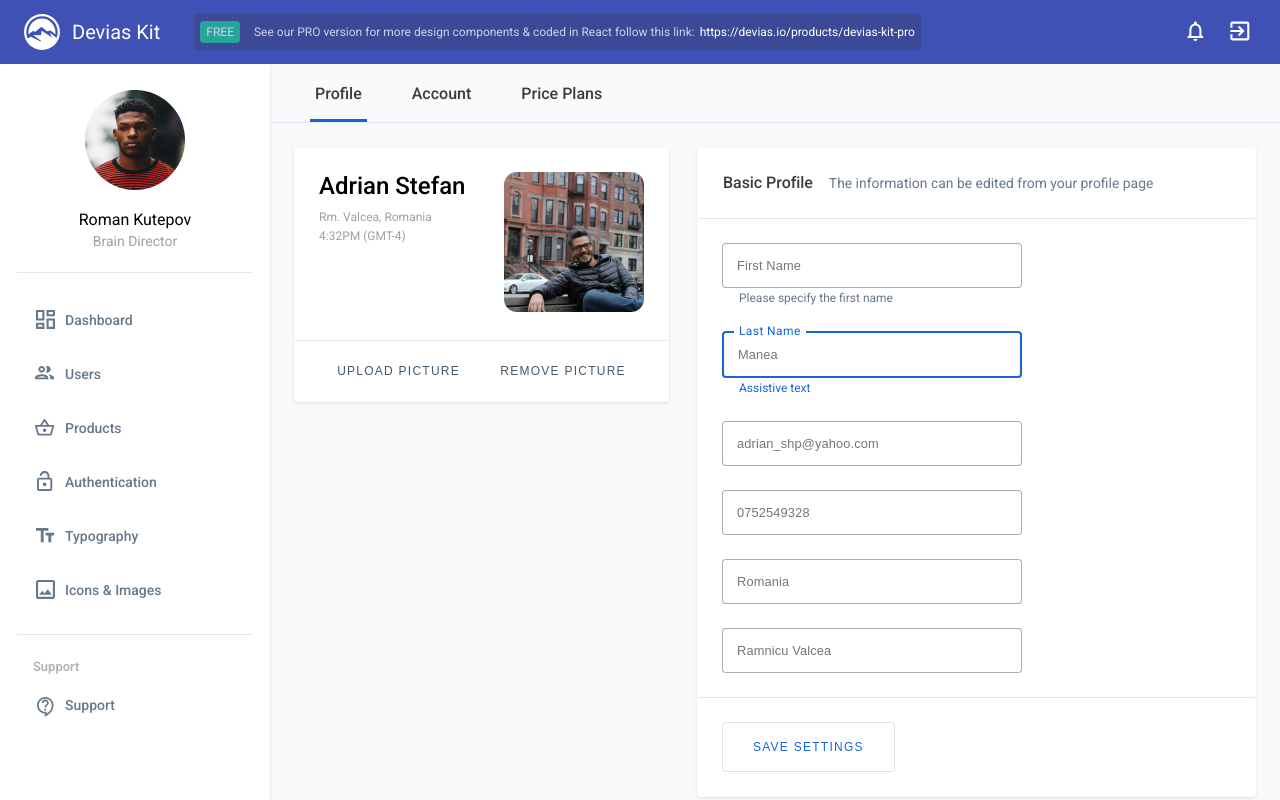
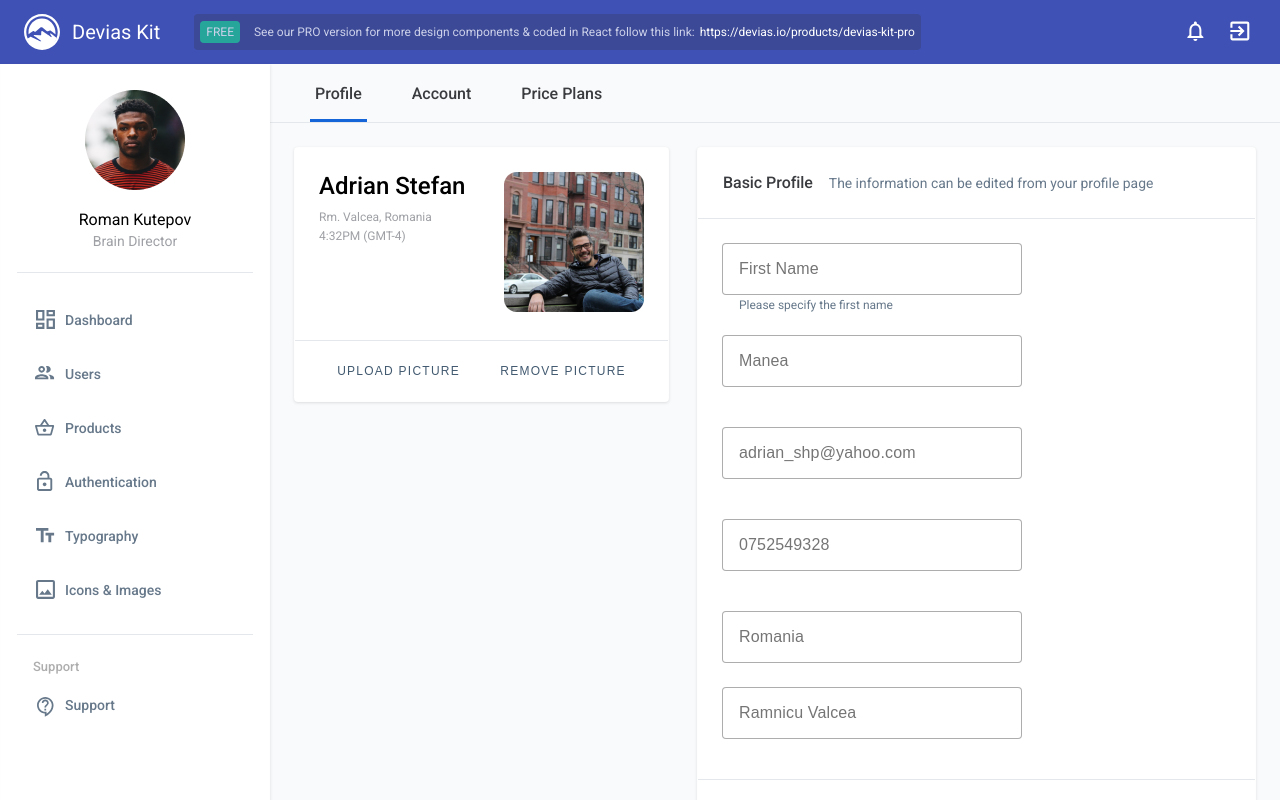
Before and after one commit to istrelkina/test-app, a React (Create React App) app: page / in a window 1280 px wide. Shown: the top 800 px of the page. Built offline with nearby package versions, Linux system fonts and the light colour scheme.

Commit message:
fix: add pseudoelements for input:focus

```diff
--- /dev/null
+++ b/src/components/Input/Input.jsx
@@ -0,0 +1,13 @@
+import style from "./Input.module.scss";
+
+const Input = (props) => {
+  return (
+    // <div className={`${style.field} ${style.field_text}`}>
+    <div className={`${style.field}${props.state ? ` ${style.field_text}` : ""}`}>
+      <input className={style.input} type="text" placeholder={props.name} />
+      <span title={props.title}></span>
+    </div>
+  );
+};
+
+export default Input;
--- /dev/null
+++ b/src/components/Input/Input.module.scss
@@ -0,0 +1,83 @@
+@import "./../scss/var";
+
+.field {
+  position: relative;
+  flex: 0 1 328px;
+  margin-bottom: 40px;
+  &:nth-child(odd) {
+    margin-right: 24px;
+  }
+  &_text::after {
+    content: "Please specify the first name";
+    position: absolute;
+    bottom: -19px;
+    left: 17px;
+    color: $text;
+    font-size: 12px;
+    width: 312px;
+    height: 16px;
+  }
+}
+.input {
+  box-sizing: border-box;
+  width: 328px;
+  letter-spacing: 0.15px;
+  color: rgba(0, 0, 0, 0.6);
+  font-size: 1rem;
+  border: 1px solid rgba(0, 0, 0, 0.32);
+  padding: 16px;
+  border-radius: 4px;
+  position: relative;
+  &:focus {
+    & ~ span::before {
+      content: attr(title);
+      position: absolute;
+      top: -7px;
+      left: 12px;
+      color: $active;
+      background-color: #fff;
+      font-size: 12px;
+      letter-spacing: 0.4px;
+      width: 67px;
+      padding-left: 5px;
+      height: 16px;
+    }
+  }
+  &:focus {
+    & ~ span::after {
+      content: "Assistive text";
+      position: absolute;
+      bottom: -19px;
+      left: 0;
+      right: 0;
+      color: $active;
+      padding-left: 17px;
+      font-size: 12px;
+      width: 312px;
+      height: 16px;
+      background-color: #fff;
+      z-index: 10;
+    }
+  }
+}
+
+@media (max-width: 1640px) {
+  .field:nth-child(5) {
+    margin-bottom: 24px;
+  }
+  .input {
+    width: 300px;
+  }
+}
+
+@media (max-width: 395px) {
+  .field {
+    width: 100%;
+  }
+  .input {
+    width: 100%;
+  }
+  .field:nth-child(odd) {
+    margin-right: 0;
+  }
+}
--- a/src/components/Main/Notifications/Notifications.js
+++ b/src/components/Main/Notifications/Notifications.js
@@ -1,5 +1,5 @@
 import Button from "../../Button/Button";
-import "./Notifications.scss";
+import style from "./Notifications.module.scss";
 
 const Notifications = () => {
   return (
@@ -21,7 +21,6 @@ const Notifications = () => {
             <div className="notif__input notif__text">
               <input className="notif__checkbox" type="checkbox" id="push" name="push" defaultChecked={true} />
               <label htmlFor="push">Push notifications</label>
-              {/* <div className="notif__text">For your mobile or tablet device</div> */}
             </div>
 
             <div className="notif__input">
--- a/src/components/Main/Profile/Profile.js
+++ b/src/components/Main/Profile/Profile.js
@@ -1,32 +1,21 @@
 import Button from "../../Button/Button";
-import "./Profile.scss";
+import Input from "../../Input/Input";
+import style from "./Profile.module.scss";
 
 const Profile = () => {
   return (
-    <div className="profile main-block">
+    <div className="main-block">
       <div className="main-block__title">
         <h3>Basic Profile</h3>
         <div className="h3-desc">The information can be edited from your profile page</div>
       </div>
-      <div className="main-block__fields profile__fields">
-        <div className="profile__field profile__field_text">
-          <input className="profile__input" type="text" placeholder="First Name" />
-        </div>
-        <div className="profile__field profile__field_active">
-          <input className="profile__input profile__input_active" type="text" placeholder="Manea" />
-        </div>
-        <div className="profile__field">
-          <input className="profile__input" type="text" placeholder="adrian_shp@yahoo.com" />
-        </div>
-        <div className="profile__field">
-          <input className="profile__input" type="text" placeholder="0752549328" />
-        </div>
-        <div className="profile__field">
-          <input className="profile__input" type="text" placeholder="Romania" />
-        </div>
-        <div className="profile__field">
-          <input className="profile__input" type="text" placeholder="Ramnicu Valcea" />
-        </div>
+      <div className={`main-block__fields ${style.fields}`}>
+        <Input name="First Name" title="First Name" state="active" />
+        <Input name="Manea" title="Last Name" />
+        <Input name="adrian_shp@yahoo.com" title="Email" />
+        <Input name="0752549328" title="Phone" />
+        <Input name="Romania" title="Country" />
+        <Input name="Ramnicu Valcea" title="Region" />
       </div>
       <Button text="save settings" />
     </div>
--- /dev/null
+++ b/src/components/Main/Profile/Profile.module.scss
@@ -0,0 +1,13 @@
+@import "./.././../../index.scss";
+
+.fields {
+  padding: 24px 24px 0 24px;
+  display: flex;
+  flex-wrap: wrap;
+}
+
+@media (max-width: 395px) {
+  .fields {
+    padding: 16px;
+  }
+}
--- a/src/components/Main/Profile/Profile.scss
+++ /dev/null
@@ -1,94 +0,0 @@
-@import "./.././../../index.scss";
-
-.profile {
-  &__fields {
-    padding: 24px;
-    display: flex;
-    flex-wrap: wrap;
-  }
-  &__input {
-    box-sizing: border-box;
-    width: 328px;
-    letter-spacing: 0.15px;
-    color: rgba(0, 0, 0, 0.6);
-    font-size: 1rem;
-    border: 1px solid rgba(0, 0, 0, 0.32);
-    padding: 16px;
-    border-radius: 4px;
-    &_active {
-      border: 2px solid $active;
-    }
-  }
-  &__field {
-    position: relative;
-    flex: 0 1 328px;
-    &:nth-child(1),
-    &:nth-child(2) {
-      margin-bottom: 43px;
-    }
-    &:nth-child(3),
-    &:nth-child(4) {
-      margin-bottom: 24px;
-    }
-    &:nth-child(odd) {
-      margin-right: 24px;
-    }
-    &_text::after {
-      content: "Please specify the first name";
-      position: absolute;
-      bottom: -19px;
-      left: 17px;
-      color: $text;
-      font-size: 12px;
-      width: 312px;
-      height: 16px;
-    }
-    &_active::before {
-      position: absolute;
-      content: "Last Name";
-      top: -7px;
-      left: 12px;
-      color: $active;
-      background-color: #fff;
-      font-size: 12px;
-      letter-spacing: 0.4px;
-      width: 67px;
-      padding-left: 5px;
-      height: 16px;
-    }
-    &_active::after {
-      content: "Assistive text";
-      position: absolute;
-      bottom: -19px;
-      left: 17px;
-      color: $active;
-      font-size: 12px;
-      width: 312px;
-      height: 16px;
-    }
-  }
-}
-
-@media (max-width: 1640px) {
-  .profile__field:nth-child(5) {
-    margin-bottom: 24px;
-  }
-  .profile__input {
-    width: 300px;
-  }
-}
-
-@media (max-width: 395px) {
-  .profile__field {
-    width: 100%;
-  }
-  .profile__input {
-    width: 100%;
-  }
-  .profile__field:nth-child(odd) {
-    margin-right: 0;
-  }
-  .profile__fields {
-    padding: 16px;
-  }
-}
```
Also changed, not shown: src/components/Main/Notifications/Notifications.module.scss (renamed from src/components/Main/Notifications/Notifications.scss).
